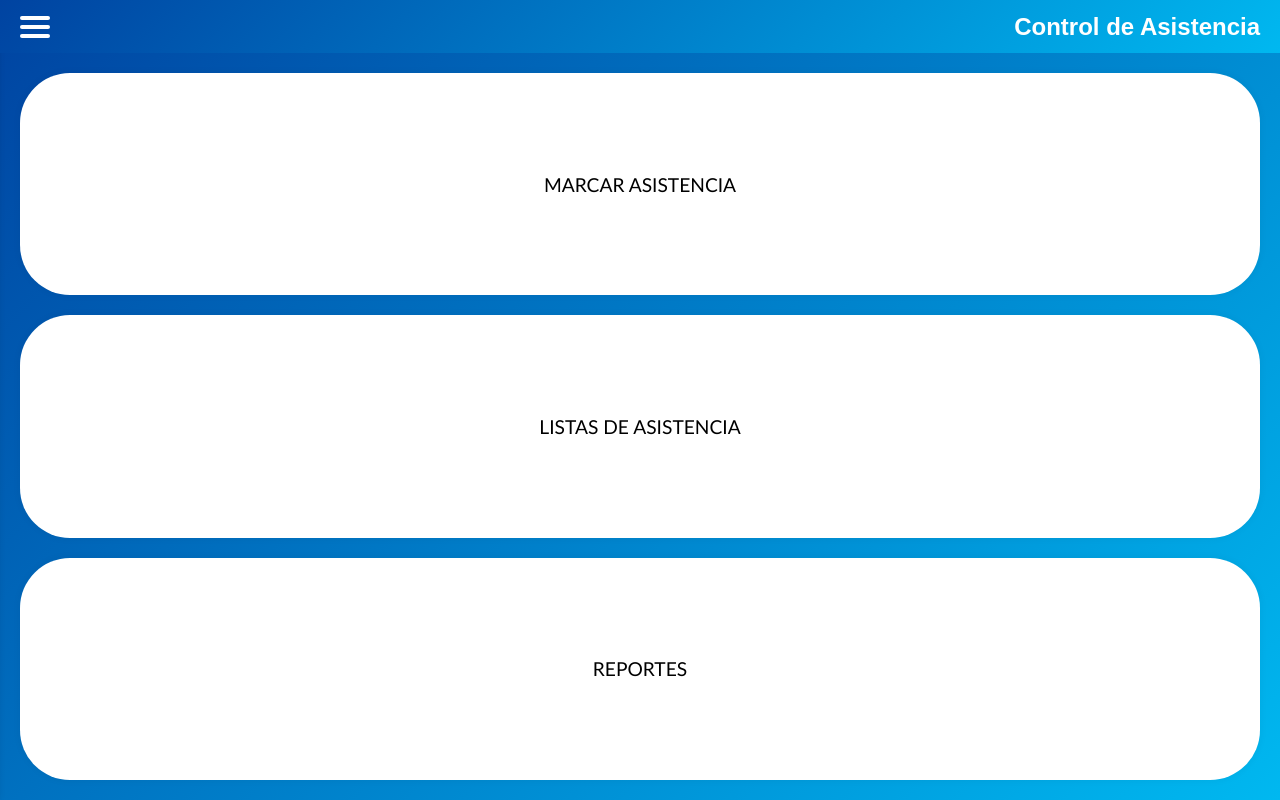
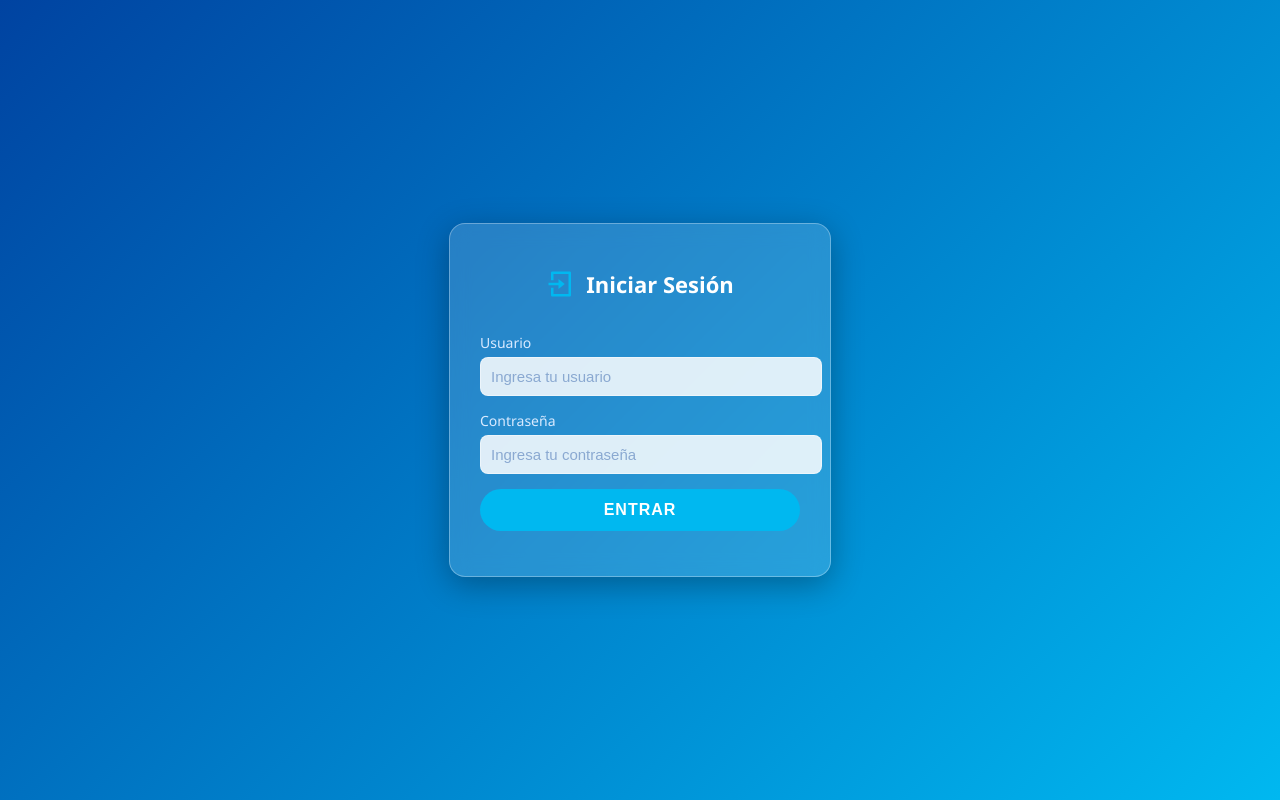
Before and after one commit to Xalapa2punto0/Proyecto-Menu, a plain HTML site: page index.html in a window 1280 px wide. Drawn offline with Linux system fonts and the light colour scheme.

Commit message:
Add files via upload

```diff
--- a/index.html
+++ b/index.html
@@ -1,185 +1,168 @@
 <!DOCTYPE html>
 <html lang="es">
 <head>
-<meta charset="UTF-8">
-<meta name="viewport" content="width=device-width, initial-scale=1.0">
-<title>Pantalla Completa con Botones Estilizados</title>
+  <meta charset="UTF-8" />
+  <meta name="viewport" content="width=device-width, initial-scale=1.0" />
+  <title>Iniciar Sesión</title>
   <style>
-  * {
-    box-sizing: border-box;
+    /* --- Estilos base --- */
+    body {
+      height: 100vh;
       margin: 0;
-    padding: 0;
+      display: flex;
+      justify-content: center;
+      align-items: center;
+      background: linear-gradient(135deg, #0043A1, #00B8F0);
+      font-family: 'Segoe UI', sans-serif;
     }
 
-  html, body {
-    height: 100%;
-    width: 100%;
-    overflow: hidden;
-    font-family: arial;
-    background: linear-gradient(135deg, #0043A1, #00B8F0);
+    /* --- Tarjeta principal --- */
+    .card {
+      width: 320px;
+      background: rgba(255, 255, 255, 0.15);
+      border: 1px solid rgba(255, 255, 255, 0.3);
+      border-radius: 16px;
+      backdrop-filter: blur(10px);
+      box-shadow: 0 8px 32px rgba(0, 0, 0, 0.3);
       color: white;
-    display: flex;
-    flex-direction: column;
+      padding: 30px;
+      text-align: center;
     }
 
-  header {
-    flex: 0.3;
+    .card_header {
       display: flex;
       align-items: center;
-    justify-content: space-between;
-    background: linear-gradient(135deg, #0043A1, #00B8F0);
-    padding: 0 20px;
-    position: relative;
-    z-index: 10; /* 👈 Asegura que el header quede por encima */
+      justify-content: center;
+      margin-bottom: 20px;
     }
 
-  h1 {
-    font-size: 1.5em;
+    .card svg {
+      color: #00B8F0;
+      margin-right: 10px;
+      width: 30px;
+      height: 30px;
     }
 
-  /* --- Menú de hamburguesa --- */
-  .hamburger {
-    width: 30px;
-    height: 22px;
-    position: relative;
-    cursor: pointer;
-    display: flex;
-    flex-direction: column;
-    justify-content: space-between;
-    z-index: 20; /* 👈 Mantiene el ícono siempre visible */
+    .form_heading {
+      font-size: 22px;
+      color: #ffffff;
+      font-weight: bold;
     }
 
-  .hamburger span {
-    display: block;
-    height: 4px;
-    background: white;
-    border-radius: 2px;
-    transition: 0.3s;
+    /* --- Campos de entrada --- */
+    .field {
+      margin-bottom: 15px;
+      text-align: left;
     }
 
-  /* Animación del ícono al activar */
-  .hamburger.active span:nth-child(1) {
-    transform: translateY(9px) rotate(45deg);
+    label {
+      color: #d9eaff;
+      font-size: 14px;
+      display: block;
+      margin-bottom: 5px;
     }
 
-  .hamburger.active span:nth-child(2) {
-    opacity: 0;
+    .input {
+      width: 100%;
+      padding: 10px;
+      border-radius: 8px;
+      border: 1px solid rgba(255, 255, 255, 0.4);
+      background-color: rgba(255, 255, 255, 0.85);
+      font-size: 15px;
+      color: #0043A1;
     }
 
-  .hamburger.active span:nth-child(3) {
-    transform: translateY(-9px) rotate(-45deg);
+    .input:focus-visible {
+      outline: 2px solid #00B8F0;
     }
 
-  /* --- Menú lateral --- */
-  nav {
-    position: fixed;
-    top: 0;
-    left: -260px; /* oculto inicialmente */
-    width: 250px;
-    height: 100%;
-    background: rgba(27, 43, 107, 0.6); /* semitransparente */
-    backdrop-filter: blur(12px); /* 👈 efecto cristal */
-    transition: left 0.3s ease;
-    padding-top: 80px;
-    z-index: 5;
-    box-shadow: 4px 0 10px rgba(0,0,0,0.3);
+    .input::placeholder {
+      color: #8aa9d1;
     }
 
-  nav.active {
-    left: 0;
+    /* --- Botón --- */
+    .button {
+      width: 100%;
+      background: #00B8F0;
+      color: white;
+      border: none;
+      padding: 12px;
+      border-radius: 25px;
+      font-size: 16px;
+      font-weight: bold;
+      cursor: pointer;
+      transition: all 0.3s ease;
+      text-transform: uppercase;
+      letter-spacing: 1px;
     }
 
-  nav ul {
-    list-style: none;
-    padding: 0;
+    .button:hover {
+      background: #0043A1;
+      transform: scale(1.03);
     }
 
-  nav ul li {
-    padding: 15px 25px;
-    border-bottom: 2px solid rgba(255,255,255,0.2);
-  }
-
-  nav ul li a {
-    color: white;
-    text-decoration: none;
-    font-size: 1.2em;
-  }
-
-  /* --- Contenido principal --- */
-  main {
-    flex: 4;
-    display: flex;
-    flex-direction: column;
-    justify-content: center;
-    position: relative;
-    z-index: 1;
-    gap: 20px;
-    padding: 20px;
-  }
-
-  button {
-    flex: 1;
-  padding: 17px 40px;
-  border-radius: 50px;
-  cursor: pointer;
-  border: 0;
-  background-color: #ffffff;
-  box-shadow: rgb(0 0 0 / 5%) 0 0 8px;
-  text-transform: uppercase;
-  font-size: 1.2em;
-  transition: all 0.4s ease;
-  font-family: 'Trebuchet MS', 'Lucida Sans Unicode', 'Lucida Grande', 'Lucida Sans', Arial, sans-serif;
-}
-
-  button:hover {
-    font-size: 1.6em;
-  background-color: #253775;
-  color: hsl(0, 0%, 100%);
-  box-shadow: rgb(0, 0, 0) 0px 7px 29px 0px;
-}
-
-  button:active {
-    font-size: 1.6em;
-  background-color: #253775;
-  color: hsl(0, 0%, 100%);
-  box-shadow: rgb(0, 0, 0) 0px 0px 0px 0px;
-  transform: translateY(10px);
-  transition: 100ms;
+    /* --- Mensaje de error --- */
+    .error {
+      color: #ff6961;
+      font-weight: bold;
+      margin-top: 10px;
     }
   </style>
 </head>
 <body>
 
-  <header>
-    <div class="hamburger" id="hamburger">
-      <span></span>
-      <span></span>
-      <span></span>
+  <form class="form card" id="loginForm">
+    <div class="card_header">
+      <svg xmlns="http://www.w3.org/2000/svg" viewBox="0 0 24 24">
+        <path fill="none" d="M0 0h24v24H0z"></path>
+        <path fill="currentColor" d="M4 15h2v5h12V4H6v5H4V3a1 1 0 0 1 1-1h14a1 1 0 0 1 1 1v18a1 1 0 0 1-1 1H5a1 1 0 0 1-1-1v-6zm6-4V8l5 4-5 4v-3H2v-2h8z"/>
+      </svg>
+      <h1 class="form_heading">Iniciar Sesión</h1>
     </div>
-    <h1>Control de Asistencia</h1>
-  </header>
 
-  <nav id="menu">
-    <ul>
-      <li><a href="#">Inicio</a></li>
-      <li><a href="#">Opciones</a></li>
-      <li><a href="#">Ayuda</a></li>
-    </ul>
-  </nav>
+    <div class="field">
+      <label for="username">Usuario</label>
+      <input class="input" name="username" type="text" placeholder="Ingresa tu usuario" id="username" required>
+    </div>
 
-  <main>
-    <button>Marcar Asistencia</button>
-    <button>Listas De Asistencia</button>
-    <button>Reportes</button>
-  </main>
+    <div class="field">
+      <label for="password">Contraseña</label>
+      <input class="input" name="password" type="password" placeholder="Ingresa tu contraseña" id="password" required>
+    </div>
+
+    <div class="field">
+      <button class="button" type="submit">Entrar</button>
+    </div>
+
+    <div id="errorMsg" class="error"></div>
+  </form>
 
   <script>
-    const hamburger = document.getElementById('hamburger');
-    const menu = document.getElementById('menu');
+    const form = document.getElementById('loginForm');
+    const errorMsg = document.getElementById('errorMsg');
 
-    hamburger.addEventListener('click', () => {
-      hamburger.classList.toggle('active');
-      menu.classList.toggle('active');
+    // Usuarios con roles
+    const usuarios = {
+      admin: { password: '1234', rol: 'admin' },
+      asistencia: { password: 'control2025', rol: 'usuario' },
+      consulta: { password: 'info2025', rol: 'consulta' }
+    };
+
+    form.addEventListener('submit', (e) => {
+      e.preventDefault();
+      const user = document.getElementById('username').value.trim();
+      const pass = document.getElementById('password').value.trim();
+
+      if (usuarios[user] && usuarios[user].password === pass) {
+        localStorage.setItem('usuario', user);
+        localStorage.setItem('rol', usuarios[user].rol);
+
+        errorMsg.style.color = "#00ff99";
+        errorMsg.textContent = "Acceso concedido ✅";
+        setTimeout(() => window.location.href = "principal.html", 1000);
+      } else {
+        errorMsg.textContent = "Usuario o contraseña incorrectos";
+      }
     });
   </script>
 
```
Lines whose indentation alone changed are shown as unchanged.
